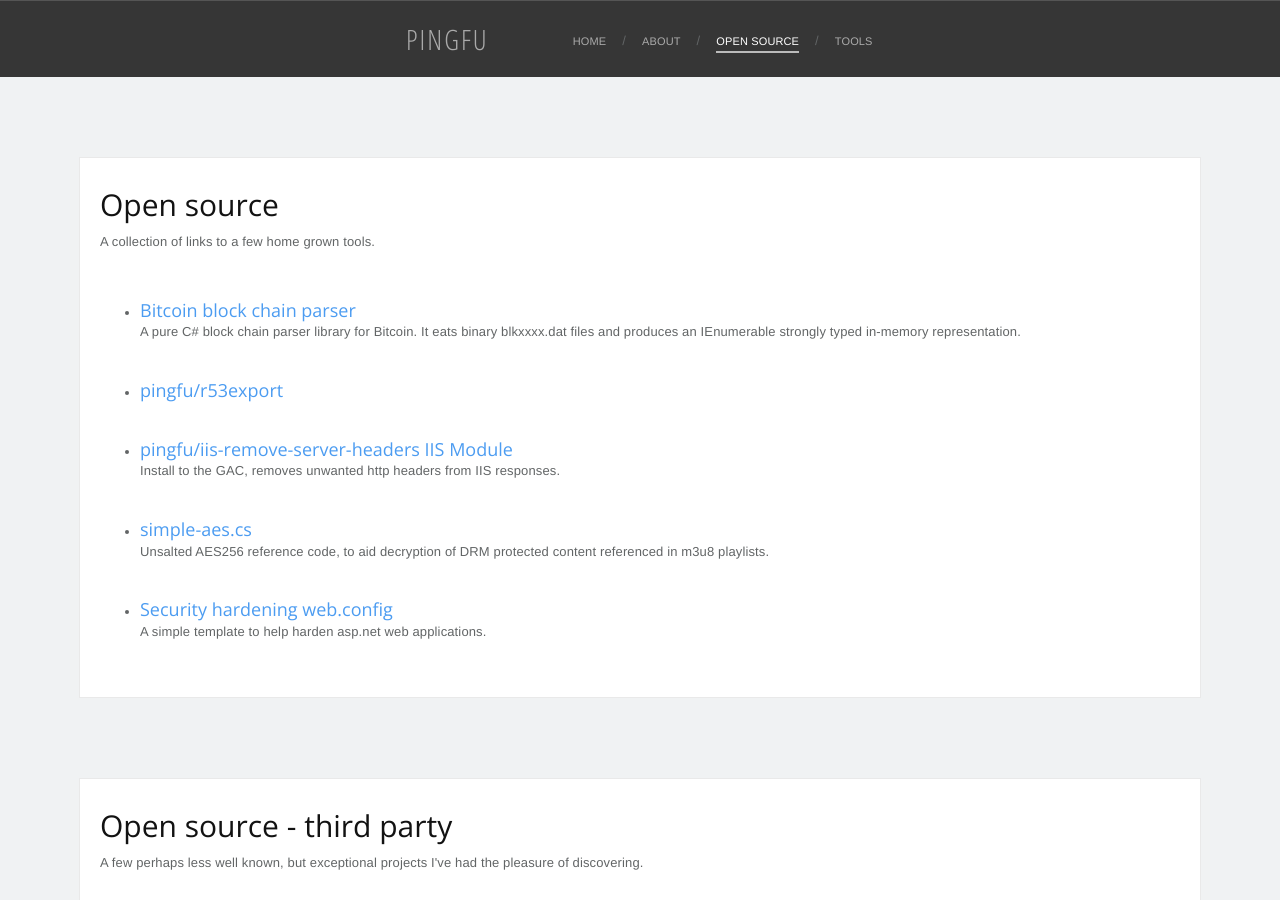
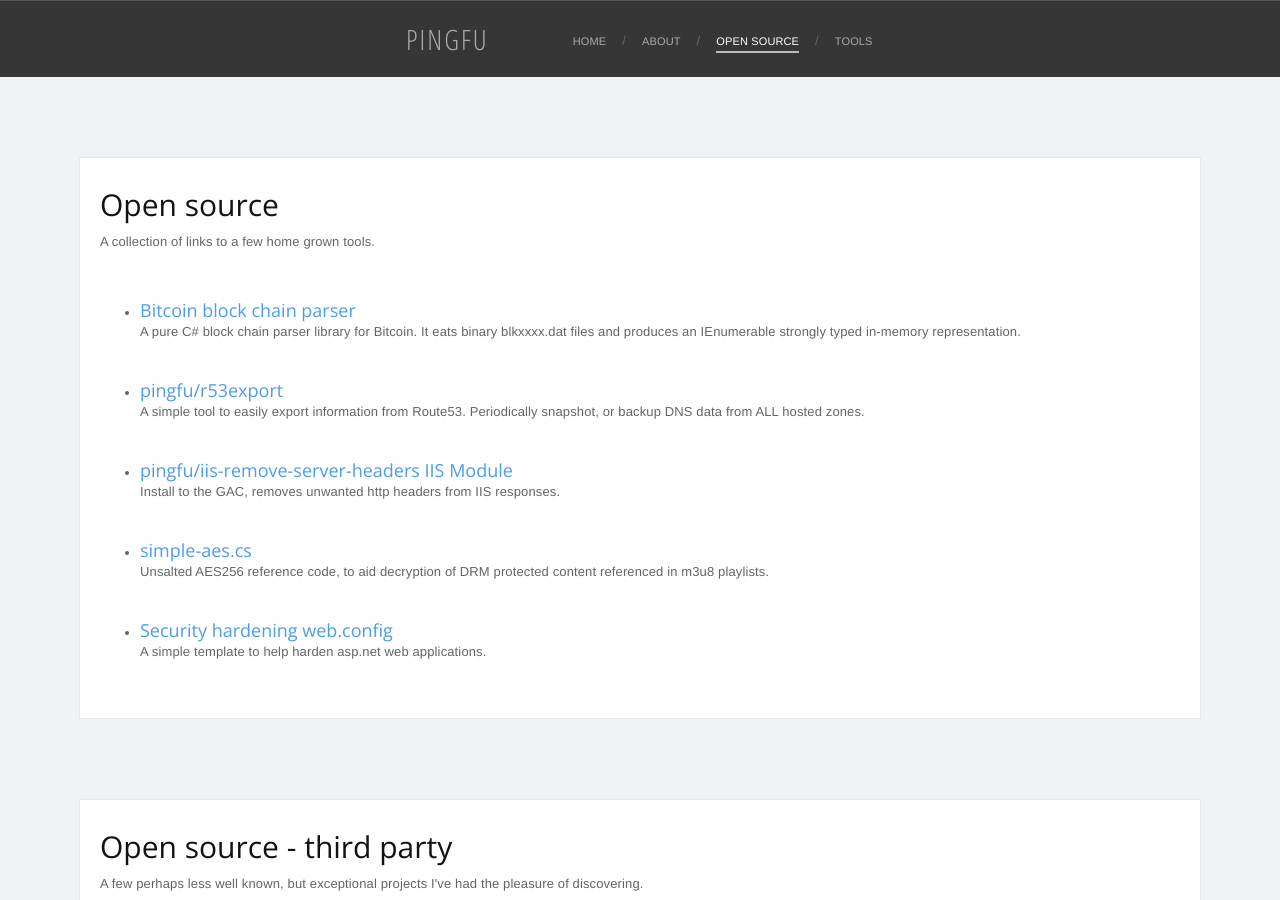
Before and after one commit to pingfu/pingfu.github.io, a Jekyll site: the page built from open-source.html, in a window 1280 px wide and 900 px high. Built offline with Jekyll 4.4.1, drawn with Linux system fonts in a browser that asks for light colours; nearby versions of some CDN libraries; Markdown is read by kramdown in place of the engine named in the settings.

Commit message:
updated r53export description

```diff
--- a/open-source.html
+++ b/open-source.html
@@ -19,6 +19,7 @@ breadcrumb: Open Source
 
 		<li>
 			<h2><a target="_blank" href="https://github.com/pingfu/r53export/">pingfu/r53export</a></h2>
+			<p>A simple tool to easily export information from Route53. Periodically snapshot, or backup DNS data from ALL hosted zones.</p>
 		</li>
 
 		<li>
```
